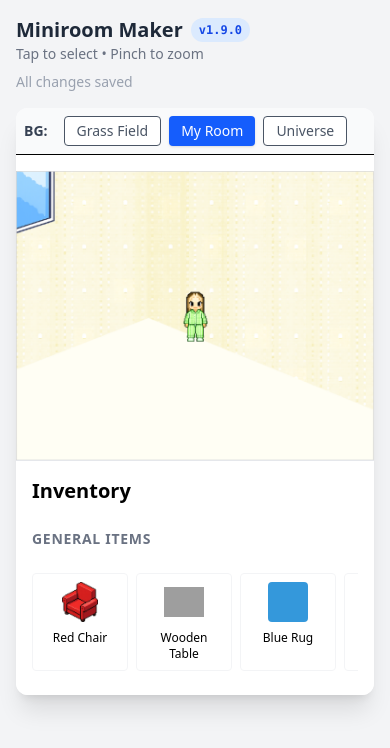
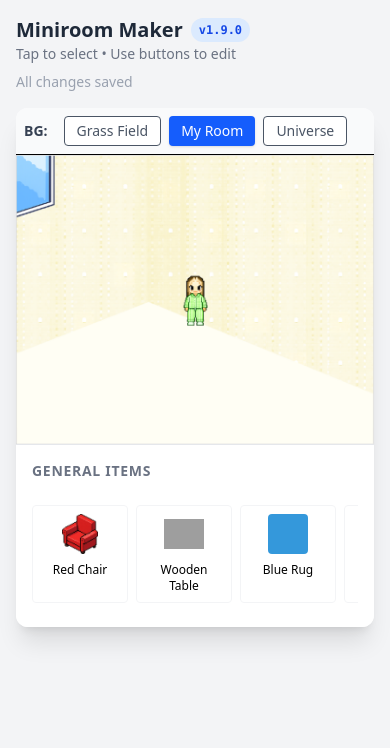
Before and after one commit to WoojinAhn/miniroom-demo, a Next.js app: page / in a window 390 px wide. Shown: the top 748 px of the page. Built offline with nearby package versions, Linux system fonts and the light colour scheme; grey boxes are pictures that could not be loaded.

Commit message:
[Cursor] fix: remove canvas pinch zoom, remove Inventory title
- Removed pinch zoom on canvas (was zooming entire canvas instead of items)
- Item scaling is done via +/- buttons in control panel
- Removed 'Inventory' heading for cleaner mobile UI
- Updated mobile help text

```diff
--- a/src/app/miniroom/components/Inventory.tsx
+++ b/src/app/miniroom/components/Inventory.tsx
@@ -10,7 +10,7 @@ interface InventoryProps {
 export const Inventory = ({ items, onAddItem }: InventoryProps) => {
     return (
         <div className="flex flex-col gap-4 p-4 border-t md:border-t-0 md:border-l border-gray-200 w-full md:w-64 bg-white h-auto md:h-[600px] overflow-y-auto">
-            <h2 className="text-xl font-bold mb-2 flex-shrink-0">Inventory</h2>
+            {/* Inventory title removed for cleaner mobile UI */}
             {/* Special Items Section */}
             {items.some(i => i.type === 'special') && (
                 <div className="mb-6 flex-shrink-0">
--- a/src/app/miniroom/hooks/usePinchZoom.ts
+++ /dev/null
@@ -1,188 +0,0 @@
-"use client";
-
-import { useRef, useState, useCallback, useEffect } from "react";
-
-interface PinchZoomState {
-    scale: number;
-    translateX: number;
-    translateY: number;
-}
-
-interface UsePinchZoomOptions {
-    minScale?: number;
-    maxScale?: number;
-    enabled?: boolean;
-}
-
-interface UsePinchZoomReturn {
-    scale: number;
-    translateX: number;
-    translateY: number;
-    containerRef: React.RefObject<HTMLDivElement | null>;
-    resetZoom: () => void;
-    isZoomed: boolean;
-}
-
-export const usePinchZoom = (options: UsePinchZoomOptions = {}): UsePinchZoomReturn => {
-    const { minScale = 1, maxScale = 3, enabled = true } = options;
-
-    const containerRef = useRef<HTMLDivElement | null>(null);
-    const [state, setState] = useState<PinchZoomState>({
-        scale: 1,
-        translateX: 0,
-        translateY: 0,
-    });
-
-    // Touch state refs (not reactive, for gesture tracking)
-    const initialDistance = useRef<number>(0);
-    const initialScale = useRef<number>(1);
-    const initialCenter = useRef<{ x: number; y: number }>({ x: 0, y: 0 });
-    const initialTranslate = useRef<{ x: number; y: number }>({ x: 0, y: 0 });
-    const isPinching = useRef<boolean>(false);
-    const isPanning = useRef<boolean>(false);
-    const lastTouchPos = useRef<{ x: number; y: number }>({ x: 0, y: 0 });
-
-    const getDistance = (touch1: Touch, touch2: Touch): number => {
-        const dx = touch1.clientX - touch2.clientX;
-        const dy = touch1.clientY - touch2.clientY;
-        return Math.sqrt(dx * dx + dy * dy);
-    };
-
-    const getCenter = (touch1: Touch, touch2: Touch): { x: number; y: number } => {
-        return {
-            x: (touch1.clientX + touch2.clientX) / 2,
-            y: (touch1.clientY + touch2.clientY) / 2,
-        };
-    };
-
-    const handleTouchStart = useCallback((e: TouchEvent) => {
-        if (!enabled) return;
-
-        if (e.touches.length === 2) {
-            // Pinch start
-            isPinching.current = true;
-            isPanning.current = false;
-            initialDistance.current = getDistance(e.touches[0], e.touches[1]);
-            initialScale.current = state.scale;
-            initialCenter.current = getCenter(e.touches[0], e.touches[1]);
-            initialTranslate.current = { x: state.translateX, y: state.translateY };
-        } else if (e.touches.length === 1 && state.scale > 1) {
-            // Pan start (only when zoomed in)
-            isPanning.current = true;
-            isPinching.current = false;
-            lastTouchPos.current = {
-                x: e.touches[0].clientX,
-                y: e.touches[0].clientY,
-            };
-        }
-    }, [enabled, state.scale, state.translateX, state.translateY]);
-
-    const handleTouchMove = useCallback((e: TouchEvent) => {
-        if (!enabled) return;
-
-        if (isPinching.current && e.touches.length === 2) {
-            e.preventDefault(); // Prevent page scroll during pinch
-
-            const currentDistance = getDistance(e.touches[0], e.touches[1]);
-            const currentCenter = getCenter(e.touches[0], e.touches[1]);
-
-            // Calculate new scale
-            const scaleChange = currentDistance / initialDistance.current;
-            let newScale = initialScale.current * scaleChange;
-            newScale = Math.max(minScale, Math.min(maxScale, newScale));
-
-            // Calculate translation to keep pinch center in place
-            const container = containerRef.current;
-            if (container) {
-                const rect = container.getBoundingClientRect();
-                const containerCenterX = rect.left + rect.width / 2;
-                const containerCenterY = rect.top + rect.height / 2;
-
-                // How much the center moved
-                const centerDeltaX = currentCenter.x - initialCenter.current.x;
-                const centerDeltaY = currentCenter.y - initialCenter.current.y;
-
-                // New translate
-                let newTranslateX = initialTranslate.current.x + centerDeltaX;
-                let newTranslateY = initialTranslate.current.y + centerDeltaY;
-
-                // Clamp translation to prevent excessive panning
-                const maxTranslateX = (rect.width * (newScale - 1)) / 2;
-                const maxTranslateY = (rect.height * (newScale - 1)) / 2;
-                newTranslateX = Math.max(-maxTranslateX, Math.min(maxTranslateX, newTranslateX));
-                newTranslateY = Math.max(-maxTranslateY, Math.min(maxTranslateY, newTranslateY));
-
-                setState({
-                    scale: newScale,
-                    translateX: newTranslateX,
-                    translateY: newTranslateY,
-                });
-            }
-        } else if (isPanning.current && e.touches.length === 1 && state.scale > 1) {
-            e.preventDefault(); // Prevent page scroll during pan
-
-            const deltaX = e.touches[0].clientX - lastTouchPos.current.x;
-            const deltaY = e.touches[0].clientY - lastTouchPos.current.y;
-
-            lastTouchPos.current = {
-                x: e.touches[0].clientX,
-                y: e.touches[0].clientY,
-            };
-
-            const container = containerRef.current;
-            if (container) {
-                const rect = container.getBoundingClientRect();
-                const maxTranslateX = (rect.width * (state.scale - 1)) / 2;
-                const maxTranslateY = (rect.height * (state.scale - 1)) / 2;
-
-                setState((prev) => ({
-                    ...prev,
-                    translateX: Math.max(-maxTranslateX, Math.min(maxTranslateX, prev.translateX + deltaX)),
-                    translateY: Math.max(-maxTranslateY, Math.min(maxTranslateY, prev.translateY + deltaY)),
-                }));
-            }
-        }
-    }, [enabled, minScale, maxScale, state.scale]);
-
-    const handleTouchEnd = useCallback((e: TouchEvent) => {
-        if (e.touches.length < 2) {
-            isPinching.current = false;
-        }
-        if (e.touches.length === 0) {
-            isPanning.current = false;
-        }
-
-        // Reset to scale 1 if very close
-        if (state.scale < 1.05) {
-            setState({ scale: 1, translateX: 0, translateY: 0 });
-        }
-    }, [state.scale]);
-
-    const resetZoom = useCallback(() => {
-        setState({ scale: 1, translateX: 0, translateY: 0 });
-    }, []);
-
-    useEffect(() => {
-        const container = containerRef.current;
-        if (!container || !enabled) return;
-
-        container.addEventListener("touchstart", handleTouchStart, { passive: false });
-        container.addEventListener("touchmove", handleTouchMove, { passive: false });
-        container.addEventListener("touchend", handleTouchEnd);
-
-        return () => {
-            container.removeEventListener("touchstart", handleTouchStart);
-            container.removeEventListener("touchmove", handleTouchMove);
-            container.removeEventListener("touchend", handleTouchEnd);
-        };
-    }, [enabled, handleTouchStart, handleTouchMove, handleTouchEnd]);
-
-    return {
-        scale: state.scale,
-        translateX: state.translateX,
-        translateY: state.translateY,
-        containerRef,
-        resetZoom,
-        isZoomed: state.scale > 1,
-    };
-};
--- a/src/app/page.tsx
+++ b/src/app/page.tsx
@@ -6,7 +6,6 @@ import { RoomCanvas } from "@/app/miniroom/components/RoomCanvas";
 import { Inventory } from "@/app/miniroom/components/Inventory";
 import { ChangelogModal } from "@/app/miniroom/components/ChangelogModal";
 import { MobileControlPanel } from "@/app/miniroom/components/MobileControlPanel";
-import { usePinchZoom } from "@/app/miniroom/hooks/usePinchZoom";
 import { APP_VERSION, CHANGELOG } from "@/config/appVersion";
 import { AVAILABLE_ITEMS } from "@/data/mockMiniroom";
 import { BACKGROUNDS } from "@/data/backgrounds";
@@ -30,13 +29,6 @@ export default function MiniroomPage() {
     setBackground,
     currentBackground,
   } = useMiniroom();
-
-  // Pinch Zoom - only enabled on mobile
-  const { scale: pinchScale, translateX, translateY, containerRef, resetZoom, isZoomed } = usePinchZoom({
-    minScale: 1,
-    maxScale: 3,
-    enabled: isMobile,
-  });
 
   // Detect mobile on mount
   useEffect(() => {
@@ -92,24 +84,16 @@ export default function MiniroomPage() {
             </button>
           </h1>
           <p className="text-gray-500 text-sm md:text-base">
-            {isMobile ? "Tap to select • Pinch to zoom" : "Drag to move • Double click to remove"}
+            {isMobile ? "Tap to select • Use buttons to edit" : "Drag to move • Double click to remove"}
           </p>
         </div>
         <div className="flex items-center gap-2">
-          {isZoomed && isMobile && (
-            <button
-              onClick={resetZoom}
-              className="text-xs bg-orange-100 text-orange-700 px-2 py-1 rounded-full hover:bg-orange-200 transition"
-            >
-              Reset Zoom
-            </button>
-          )}
           <span className="text-gray-400 text-sm">All changes saved</span>
         </div>
       </header>
 
       <main className="max-w-5xl mx-auto flex flex-col md:flex-row shadow-xl rounded-xl overflow-hidden bg-white">
-        <div className="flex flex-col gap-4 w-full">
+        <div className="flex flex-col w-full">
           {/* Background Selector - Horizontal scroll on mobile */}
           <div className="flex gap-2 p-2 bg-gray-50 border-b overflow-x-auto">
             <span className="text-sm font-bold text-gray-700 flex items-center pr-2 flex-shrink-0">
@@ -129,17 +113,7 @@ export default function MiniroomPage() {
             ))}
           </div>
 
-          {/* Pinch Zoom Container - wraps RoomCanvas on mobile */}
-          <div
-            ref={containerRef}
-            className="relative overflow-hidden touch-none"
-            style={{
-              // Only apply pinch zoom transform on mobile
-              transform: isMobile ? `scale(${pinchScale}) translate(${translateX / pinchScale}px, ${translateY / pinchScale}px)` : undefined,
-              transformOrigin: "center center",
-              transition: pinchScale === 1 ? "transform 0.2s ease-out" : undefined,
-            }}
-          >
+          {/* Room Canvas */}
           <RoomCanvas
             room={room}
             availableItems={AVAILABLE_ITEMS}
@@ -156,7 +130,6 @@ export default function MiniroomPage() {
             width={currentBackground.width}
             height={currentBackground.height}
           />
-          </div>
 
           {/* Mobile Control Panel - Right below the canvas */}
           <MobileControlPanel
```
Lines whose indentation alone changed are shown as unchanged.
